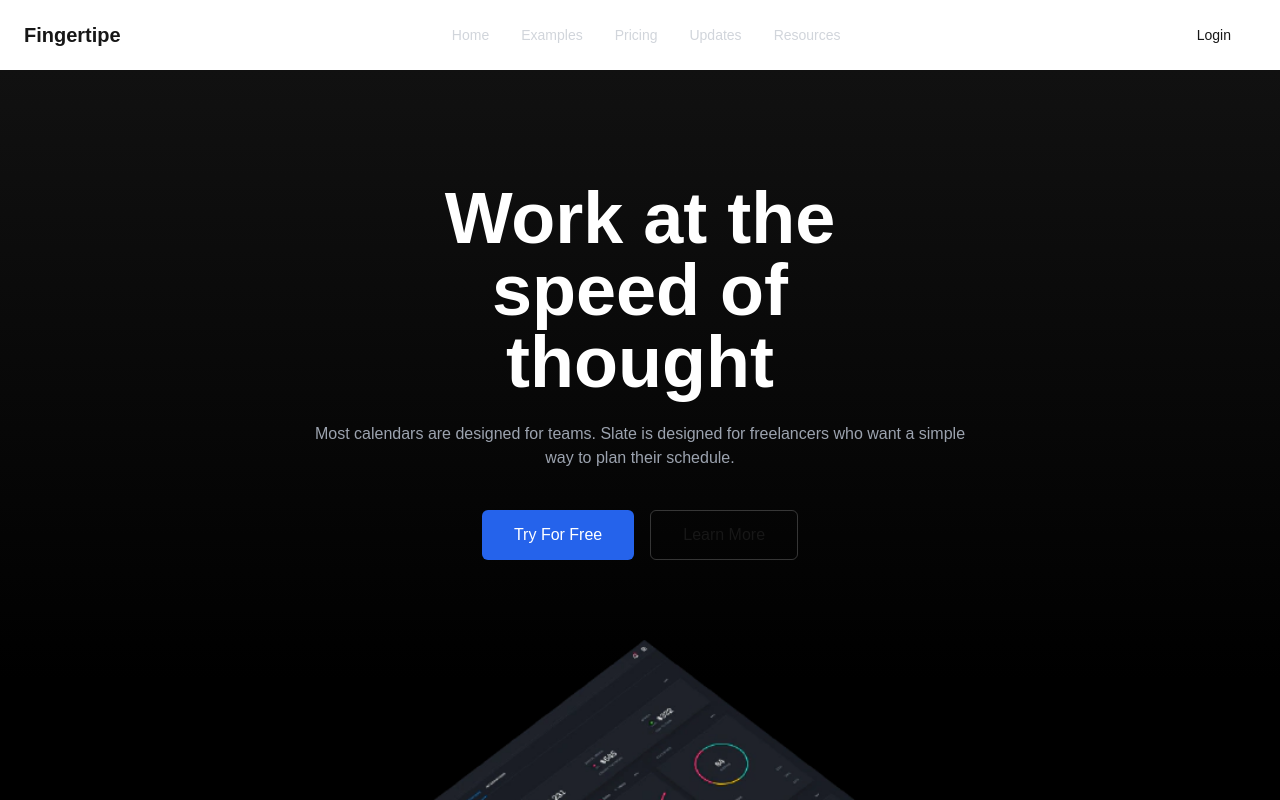
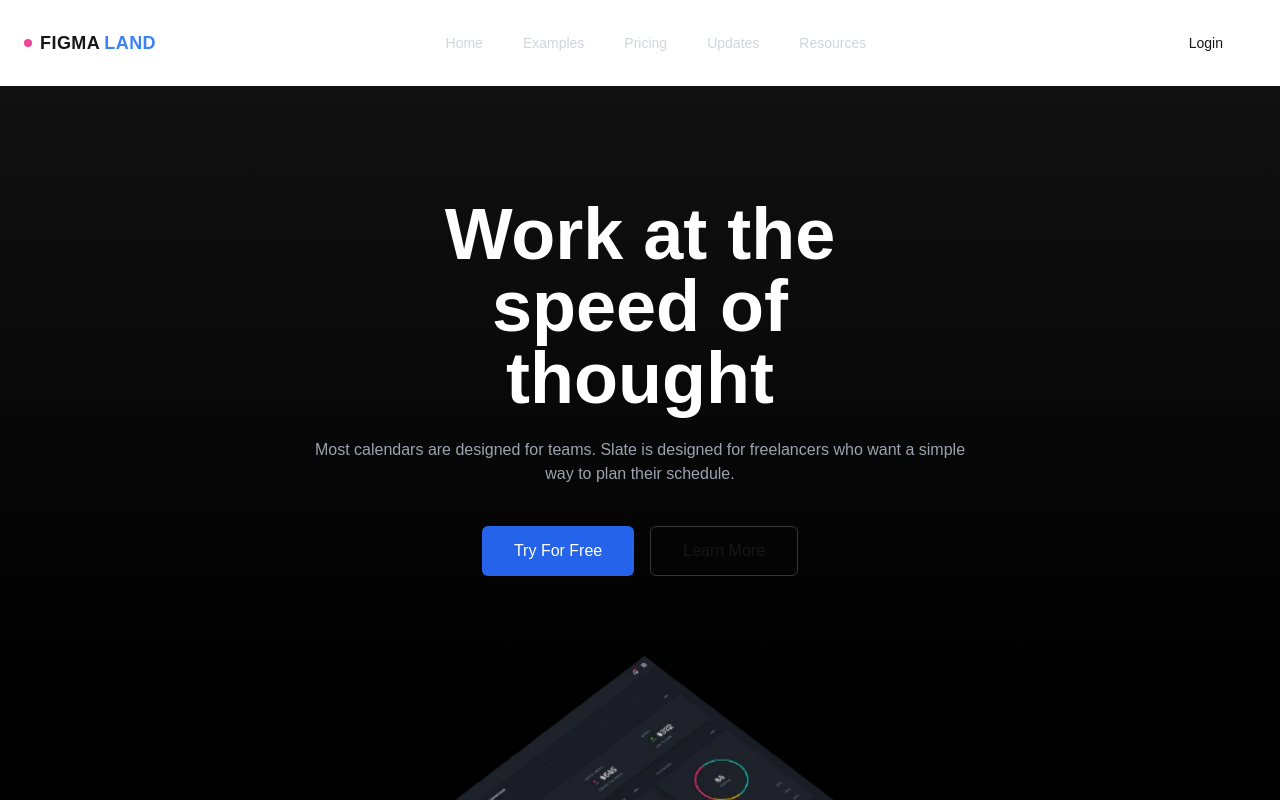
Before and after one commit to DaihSeven/frontend-test-adac-softwares, a Next.js app in the folder frontend-test-adac-softwares/: page / in a window 1280 px wide. Shown: the top 800 px of the page. Built offline with nearby package versions, Linux system fonts and the light colour scheme.

Commit message:
style: :art: align components layout with Figma design

```diff
--- a/frontend-test-adac-softwares/src/components/layout/Footer.tsx
+++ b/frontend-test-adac-softwares/src/components/layout/Footer.tsx
@@ -1,3 +1,5 @@
+import { MapPin, Phone, Twitter, Facebook, Linkedin } from "lucide-react";
+
 export default function Footer() {
   const footerLinks = [
     {
@@ -15,28 +17,20 @@ export default function Footer() {
   ];
 
   return (
-    <footer className="w-full py-12">
+    <footer className="w-full py-20 bg-[#1a1a1a]">
       <div className="mx-auto max-w-7xl px-6">
-        <div className="grid md:grid-cols-4 gap-8 mb-8">
-          {/* Contact Info */}
-          <div>
-            <h3 className="font-semibold mb-4">Fingertipe</h3>
-            <div className="text-sm text-gray-400 space-y-2">
-              <p>7480 Mockingbird Hill undefined</p>
-              <p>(239) 555-0108</p>
-            </div>
-          </div>
+        <div className="grid md:grid-cols-4 gap-12 items-start">
 
-          {/* Links Columns */}
+          {/* Links */}
           {footerLinks.map((column, index) => (
             <div key={index}>
-              <h3 className="font-semibold mb-4">{column.title}</h3>
-              <ul className="space-y-2">
+              <h3 className="font-semibold mb-6">{column.title}</h3>
+              <ul className="space-y-4">
                 {column.links.map((link, linkIndex) => (
                   <li key={linkIndex}>
                     <a
                       href="#"
-                      className="text-sm text-gray-400 hover:text-white transition-colors duration-200"
+                      className="text-sm text-gray-400 hover:text-white transition-colors"
                     >
                       {link}
                     </a>
@@ -45,11 +39,25 @@ export default function Footer() {
               </ul>
             </div>
           ))}
-        </div>
 
-        {/* Bottom Bar */}
-        <div className="pt-8 border-t border-white/10 text-center text-sm text-gray-400">
-          <p>© 2026 Fingertipe. All rights reserved.</p>
+          {/* Contact + Social */}
+          <div className="space-y-6">
+            <div className="flex items-start gap-3 text-gray-400 text-sm">
+              <MapPin className="w-5 h-5 text-white" />
+              <span>7480 Mockingbird Hill undefined</span>
+            </div>
+
+            <div className="flex items-start gap-3 text-gray-400 text-sm">
+              <Phone className="w-5 h-5 text-white" />
+              <span>(239) 555-0108</span>
+            </div>
+
+            <div className="flex gap-6 pt-2">
+              <Twitter className="w-5 h-5 cursor-pointer hover:text-white transition-colors" />
+              <Facebook className="w-5 h-5 cursor-pointer hover:text-white transition-colors" />
+              <Linkedin className="w-5 h-5 cursor-pointer hover:text-white transition-colors" />
+            </div>
+          </div>
         </div>
       </div>
     </footer>
--- a/frontend-test-adac-softwares/src/components/layout/Header.tsx
+++ b/frontend-test-adac-softwares/src/components/layout/Header.tsx
@@ -9,17 +9,24 @@ export default function Header() {
 
   return (
     <header className="w-full">
-      <div className="mx-auto max-w-7xl px-6 py-4 flex items-center justify-between">
+      <div className="mx-auto max-w-7xl px-6 py-6 flex items-center justify-between">
+
         {/* Logo */}
-        <span className="text-xl font-bold">Fingertipe</span>
+        <div className="flex items-center gap-2">
+          {/* Placeholder do ícone */}
+          <div className="w-2 h-2 bg-pink-500 rounded-full" />
+          <span className="text-lg font-semibold tracking-wide">
+            FIGMA<span className="text-blue-500 ml-1">LAND</span>
+          </span>
+        </div>
 
-        {/* Desktop menu  */}
-        <nav className="hidden md:flex items-center gap-8 text-sm text-gray-300">
+        {/* Desktop menu */}
+        <nav className="hidden md:flex items-center gap-10 text-sm text-gray-300">
           {navigation.map((item) => (
             <a
               key={item.label}
               href={item.href}
-              className="hover:text-white transition-colors duration-200"
+              className="hover:text-white transition-colors"
             >
               {item.label}
             </a>
@@ -27,7 +34,7 @@ export default function Header() {
         </nav>
 
         {/* Desktop login */}
-        <button className="hidden md:block px-6 py-2 border border-white/20 rounded-md text-sm hover:bg-white hover:text-black transition-all duration-200">
+        <button className="hidden md:block px-8 py-2 border border-white/40 rounded-md text-sm hover:bg-white hover:text-black transition-all duration-200">
           Login
         </button>
 
@@ -44,19 +51,19 @@ export default function Header() {
       {/* Mobile menu */}
       {open && (
         <div className="md:hidden border-t border-white/10">
-          <nav className="flex flex-col gap-4 px-6 py-6 text-sm text-gray-300">
+          <nav className="flex flex-col gap-6 px-6 py-6 text-sm text-gray-300">
             {navigation.map((item) => (
               <a
                 key={item.label}
                 href={item.href}
-                className="hover:text-white transition-colors duration-200"
+                className="hover:text-white transition-colors"
                 onClick={() => setOpen(false)}
               >
                 {item.label}
               </a>
             ))}
 
-            <button className="mt-4 w-full px-6 py-2 border border-white/20 rounded-md text-sm hover:bg-white hover:text-black transition-all duration-200">
+            <button className="mt-4 w-full px-6 py-3 border border-white/30 rounded-md text-sm hover:bg-white hover:text-black transition-all">
               Login
             </button>
           </nav>
```
